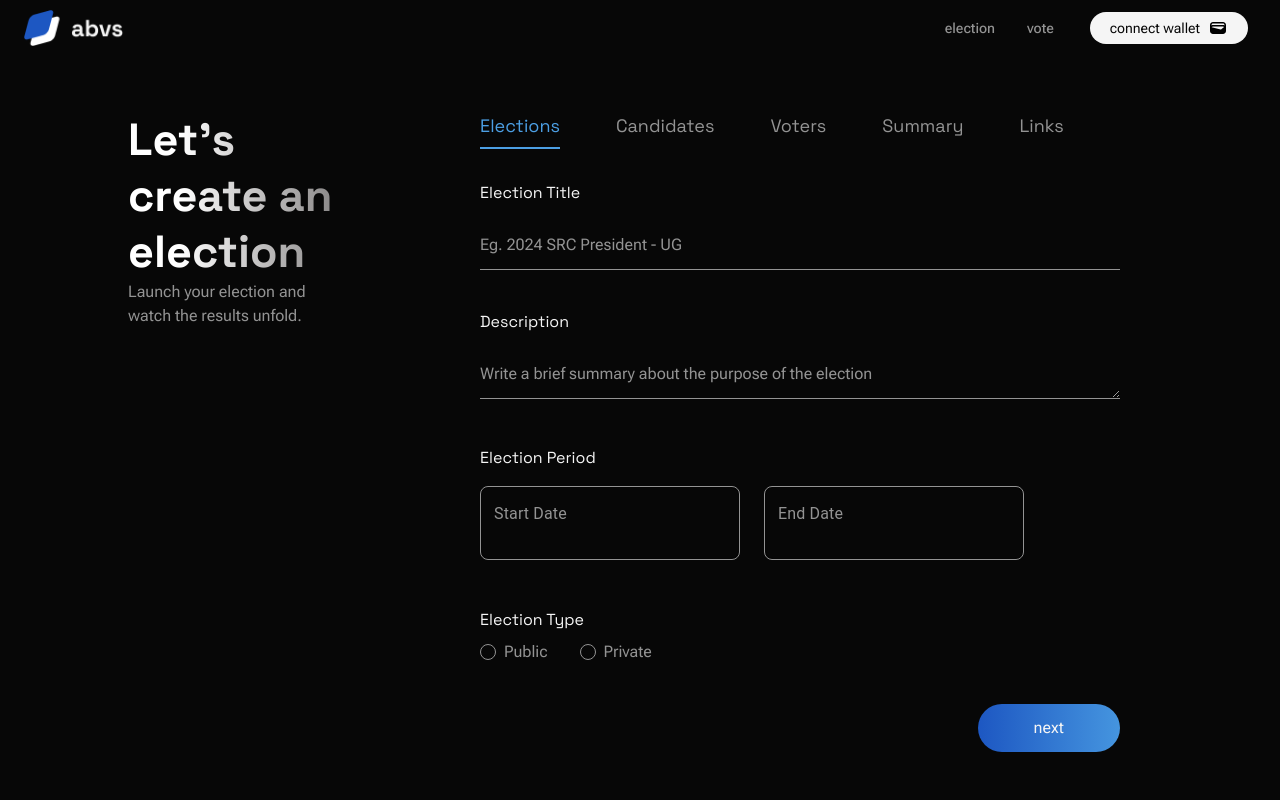
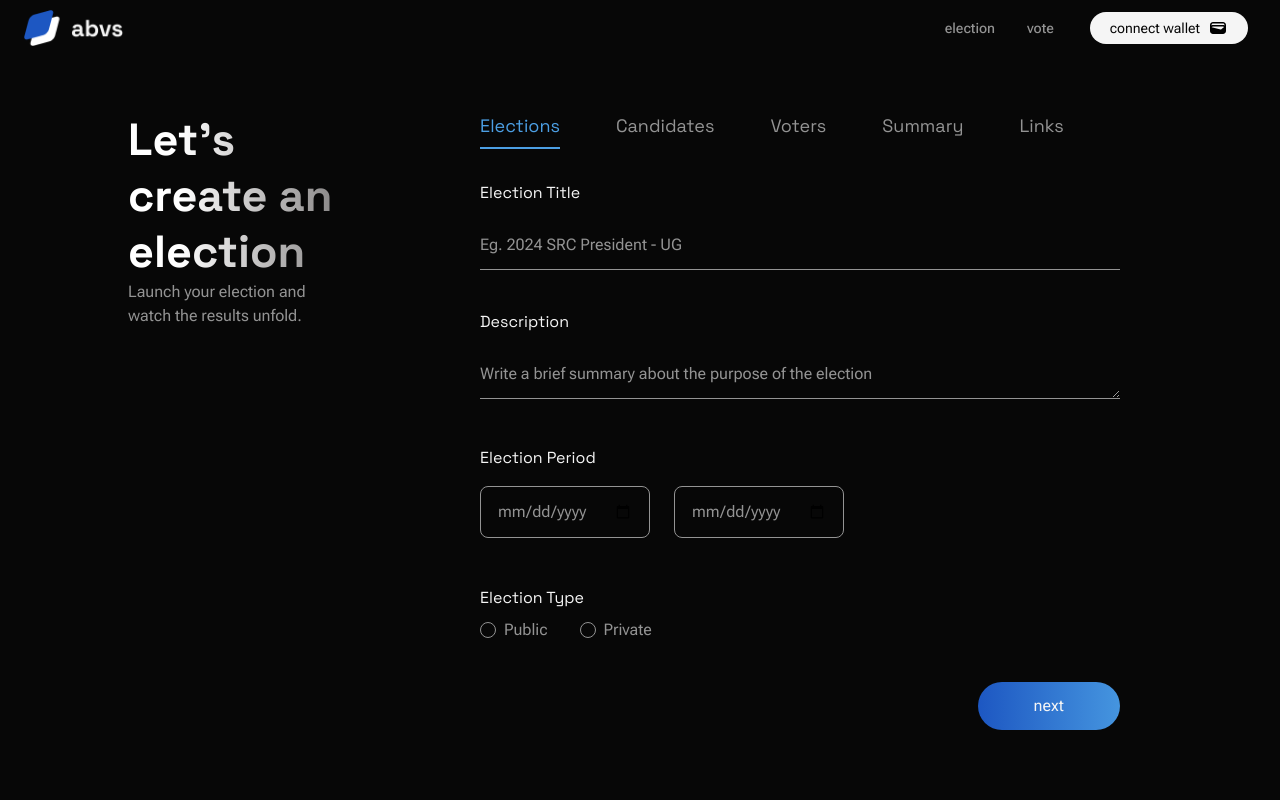
Before and after one commit to mowblox/auditable-blockchain-voting-system, a Next.js app in the folder frontend/: page /elections/add in a window 1280 px wide. Shown: the top 800 px of the page. Built offline with nearby package versions, Linux system fonts and the light colour scheme.

Commit message:
mui removeed

```diff
--- a/frontend/package.json
+++ b/frontend/package.json
@@ -9,11 +9,6 @@
     "lint": "next lint"
   },
   "dependencies": {
-    "@emotion/react": "^11.13.3",
-    "@emotion/styled": "^11.13.0",
-    "@mui/material": "^5.16.7",
-    "@mui/x-date-pickers": "^7.14.0",
-    "dayjs": "^1.11.13",
     "next": "14.2.5",
     "react": "^18",
     "react-dom": "^18"
--- a/frontend/src/app/elections/add/page.tsx
+++ b/frontend/src/app/elections/add/page.tsx
@@ -1,10 +1,5 @@
 "use client";
 import { useState } from "react";
-import { LocalizationProvider } from "@mui/x-date-pickers/LocalizationProvider";
-import { AdapterDayjs } from "@mui/x-date-pickers/AdapterDayjs";
-import { DatePicker } from "@mui/x-date-pickers/DatePicker";
-import TextField from "@mui/material/TextField";
-import dayjs from "dayjs";
 
 export default function AddElection() {
   const [activeTab, setActiveTab] = useState("Elections");
@@ -66,8 +61,8 @@ export default function AddElection() {
 }
 
 function Elections() {
-  const [startDate, setStartDate] = useState(null);
-  const [endDate, setEndDate] = useState(null);
+  const [startDate, setStartDate] = useState("");
+  const [endDate, setEndDate] = useState("");
 
   return (
     <div className="w-full mb-28">
@@ -108,77 +103,20 @@ function Elections() {
           </label>
           <div className="flex flex-col sm:flex-row items-start sm:items-center gap-6">
             {/* Start Date Picker */}
-            <LocalizationProvider dateAdapter={AdapterDayjs}>
-              <DatePicker
-                label="Start Date"
-                value={startDate}
-                onChange={(newValue) => setStartDate(newValue ?? null)}
-                renderInput={(params) => (
-                  <TextField
-                    {...params}
-                    placeholder="Start Date"
-                  />
-                )}
-                sx={{
-                  "& .MuiInputBase-root": {
-                    color: "#939393",
-                    border: "1px solid #939393",
-                    borderRadius: "8px",
-                    padding: "8px 12px",
-                  },
-                  "& .MuiInputBase-root::placeholder": {
-                    color: "red !important",
-                  },
-                  "& .MuiInputBase-root:focus-within": {
-                    border: "none"
-                  },
-                  "& .MuiInputLabel-root": {
-                    color: "#939393 !important",
-                  },
-                  "& .MuiInputBase-input": {
-                    color: "#939393 !important",
-                  },
-                  "& .MuiSvgIcon-root": {
-                    color: "#939393",
-                  },
-                }}
-              />
-            </LocalizationProvider>
+            <input
+              type="date"
+              className="w-full sm:w-auto py-3 border border-gray-300 bg-[#070707] text-subtle-text rounded-lg px-4 focus:border-gray-300 focus:outline-none"
+              value={startDate}
+              onChange={(e) => setStartDate(e.target.value)}
+            />
 
             {/* End Date Picker */}
-            <LocalizationProvider dateAdapter={AdapterDayjs}>
-              <DatePicker
-                label="End Date"
-                value={endDate}
-                onChange={(newValue) => setEndDate(newValue ?? null)}
-                renderInput={(params) => (
-                  <TextField
-                    {...params}
-                    placeholder="End Date"
-                  />
-                )}
-                sx={{
-                  "& .MuiInputBase-root": {
-                    color: "#939393",
-                    border: "1px solid #939393",
-                    borderRadius: "8px",
-                    padding: "8px 12px",
-                  },
-                  "& .MuiInputBase-root:focus-within": {
-                    border: "none"
-                  },
-                  "& .MuiInputBase-input::placeholder": {
-                    color: "#939393",
-                  },
-                  "& .MuiInputLabel-root": {
-                    color: "#939393 !important",
-                  },
-                  "& .MuiSvgIcon-root": {
-                    color: "#939393",
-                  },
-                }}
-              />
-            </LocalizationProvider>
+            <input
+              type="date"
+              className="w-full sm:w-auto py-3 border border-gray-300 bg-[#070707] text-subtle-text rounded-lg px-4 focus:border-gray-300 focus:outline-none"
+              value={endDate}
+              onChange={(e) => setEndDate(e.target.value)}
+            />
           </div>
         </div>
 
```
